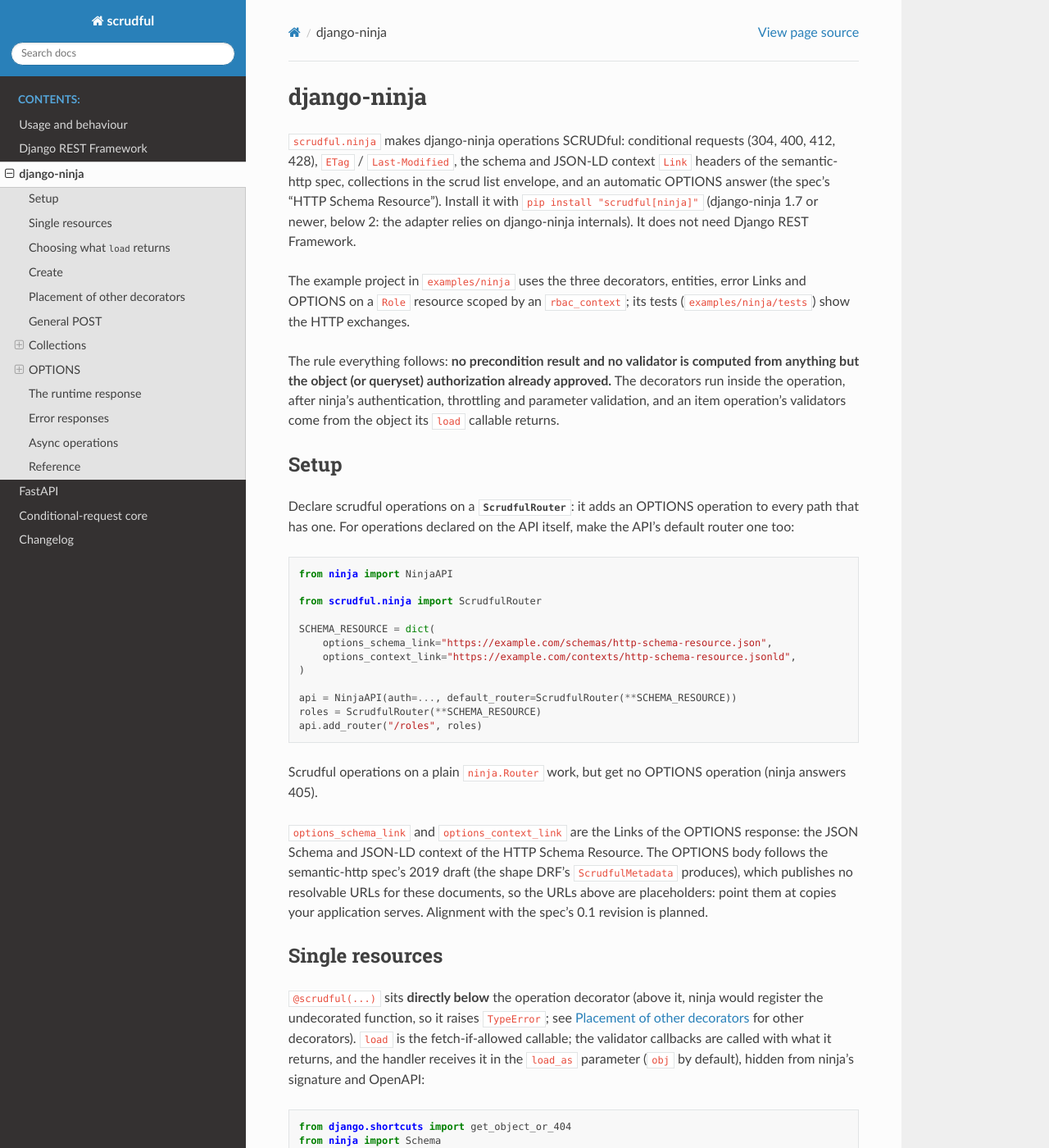
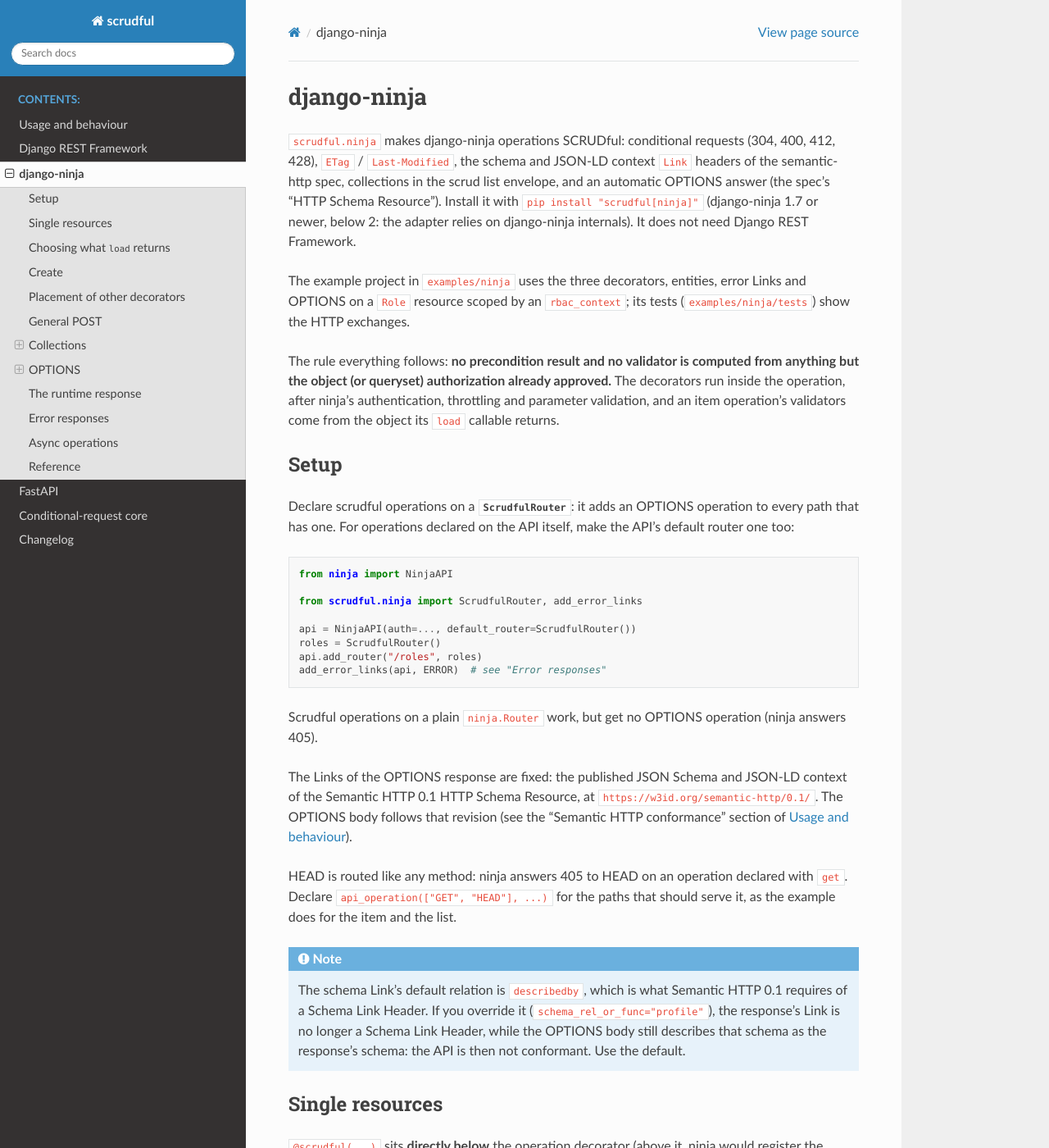
Before and after one commit to mimotoai/scrudful, a Sphinx documentation site: the page built from docs/source/ninja.rst, in a window 1280 px wide and 1400 px high. Shown: the whole window at 82% size. Built offline with Sphinx 7.4.7 and the Read the Docs theme 3.1.0, drawn with Linux system fonts in a browser that asks for light colours; some of the changed text lies outside the part shown.

Commit message:
docs: Semantic HTTP 0.1 conformance; 0.5.0

```diff
--- a/docs/source/ninja.rst
+++ b/docs/source/ninja.rst
@@ -30,26 +30,32 @@
 
     from ninja import NinjaAPI
 
-    from scrudful.ninja import ScrudfulRouter
+    from scrudful.ninja import ScrudfulRouter, add_error_links
 
-    SCHEMA_RESOURCE = dict(
-        options_schema_link="https://example.com/schemas/http-schema-resource.json",
-        options_context_link="https://example.com/contexts/http-schema-resource.jsonld",
-    )
-
-    api = NinjaAPI(auth=..., default_router=ScrudfulRouter(**SCHEMA_RESOURCE))
-    roles = ScrudfulRouter(**SCHEMA_RESOURCE)
+    api = NinjaAPI(auth=..., default_router=ScrudfulRouter())
+    roles = ScrudfulRouter()
     api.add_router("/roles", roles)
+    add_error_links(api, ERROR)  # see "Error responses"
 
 Scrudful operations on a plain ``ninja.Router`` work, but get no OPTIONS
 operation (ninja answers 405).
 
-``options_schema_link`` and ``options_context_link`` are the Links of the
-OPTIONS response: the JSON Schema and JSON-LD context of the HTTP Schema
-Resource. The OPTIONS body follows the semantic-http spec's 2019 draft (the
-shape DRF's ``ScrudfulMetadata`` produces), which publishes no resolvable URLs
-for these documents, so the URLs above are placeholders: point them at copies
-your application serves. Alignment with the spec's 0.1 revision is planned.
+The Links of the OPTIONS response are fixed: the published JSON Schema and
+JSON-LD context of the Semantic HTTP 0.1 HTTP Schema Resource, at
+``https://w3id.org/semantic-http/0.1/``. The OPTIONS body follows that
+revision (see the "Semantic HTTP conformance" section of :doc:`usage`).
+
+HEAD is routed like any method: ninja answers 405 to HEAD on an operation
+declared with ``get``. Declare ``api_operation(["GET", "HEAD"], ...)`` for the
+paths that should serve it, as the example does for the item and the list.
+
+.. note::
+
+   The schema Link's default relation is ``describedby``, which is what
+   Semantic HTTP 0.1 requires of a Schema Link Header. If you override it
+   (``schema_rel_or_func="profile"``), the response's Link is no longer a Schema
+   Link Header, while the OPTIONS body still describes that schema as the
+   response's schema: the API is then not conformant. Use the default.
 
 Single resources
 ----------------
@@ -412,7 +418,7 @@
      "next": "…?page=3", "last": "…?page=3",
      "content": [{"href": "https://…/roles/17", "etag": "\"…\"",
                   "last_modified": "Thu, 22 Oct 2026 21:09:56 GMT",
-                  "link": "</schemas/role>; rel=\"describedBy\"; …",
+                  "link": "</schemas/role>; rel=\"describedby\"; …",
                   "content": {"id": 17, "name": "admin"}}]}
 
 Each entry's ``etag``, ``last_modified`` and ``link`` come from the same item
@@ -453,8 +459,9 @@
 -------
 
 The automatic OPTIONS operation answers, for each method the path serves, an
-OpenAPI-like description in the shape DRF's ``ScrudfulMetadata`` produces: the
-request and response ``content`` (``{"schema": <url>, "context": <url>}``),
+HTTP Schema Resource (Semantic HTTP 0.1), the shape DRF's ``ScrudfulMetadata``
+produces too: the request and response ``content`` (per media type, a
+``schema`` ``$ref`` and, for a non-in-band type, an ``x-rdf-context`` ``href``),
 the statuses and the precondition headers of conditional writes. The statuses
 are those the operation answers: the ones it declares in ``response=`` (200
 without one), plus 201 for a ``@scrudful_create`` operation, and scrudful's
@@ -475,8 +482,9 @@
   which can differ between Python versions (e.g. for 422);
 * link callables are called with the request and ``obj=None`` (there is no
   loaded object, queryset or created item), so they must accept ``None``;
-* without ``options_schema_link`` / ``options_context_link`` the response has
-  no Link, which the semantic-http spec does not allow (see Setup).
+* the response always has the two fixed HTTP Schema Resource Links, an
+  ``Allow`` header listing the body's methods and, for the paths that serve
+  it, a ``head`` entry without content.
 
 CORS
 ~~~~
@@ -569,6 +577,13 @@
 on the event loop: the entity's link callables must be sync (``TypeError``
 otherwise) and must not use the ORM there.
 
+**The error media type.** An error entity describes JSON bodies: its
+``media_type`` must be ``application/json`` or another ``+json`` type (e.g.
+``application/problem+json``), other than JSON-LD; anything else raises
+``ValueError``. scrudful's own 400, 412 and 428 are served with the ``error``
+entity's ``media_type`` as their ``Content-Type``, and so are the responses of
+the helper above, which has content (a handler's JSON response is relabelled).
+
 Not covered, since no ninja exception handler makes them:
 
 * ninja's own 405 for a method that no operation of the path routes (e.g. a
--- a/pyproject.toml
+++ b/pyproject.toml
@@ -1,6 +1,6 @@
 [project]
 name = "scrudful"
-version = "0.4.0"
+version = "0.5.0"
 description = "HTTP conditional-request and Link-header helpers for SCRUDful REST APIs (Django REST Framework, django-ninja, FastAPI)"
 authors = [{ name = "David Charboneau", email = "david@openteams.com" }]
 requires-python = ">=3.10"
```
Also changed, not shown: other parts of docs/source/ninja.rst (+1 -0 lines), CHANGELOG.rst (+59 -0 lines), README.rst (+79 -12 lines), docs/source/conditional.rst (+9 -0 lines), docs/source/fastapi.rst (+15 -3 lines), docs/source/rest_framework.rst (+21 -5 lines), 1 other file.
